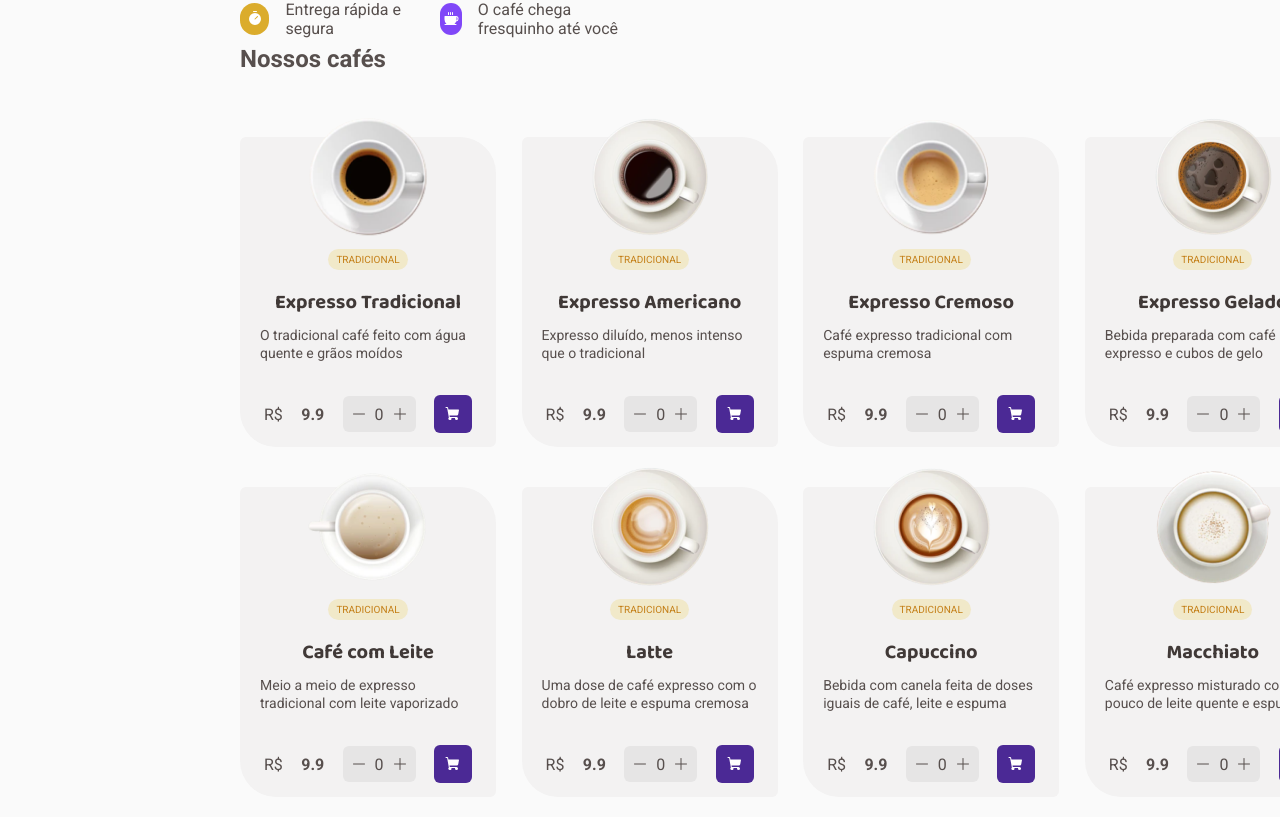
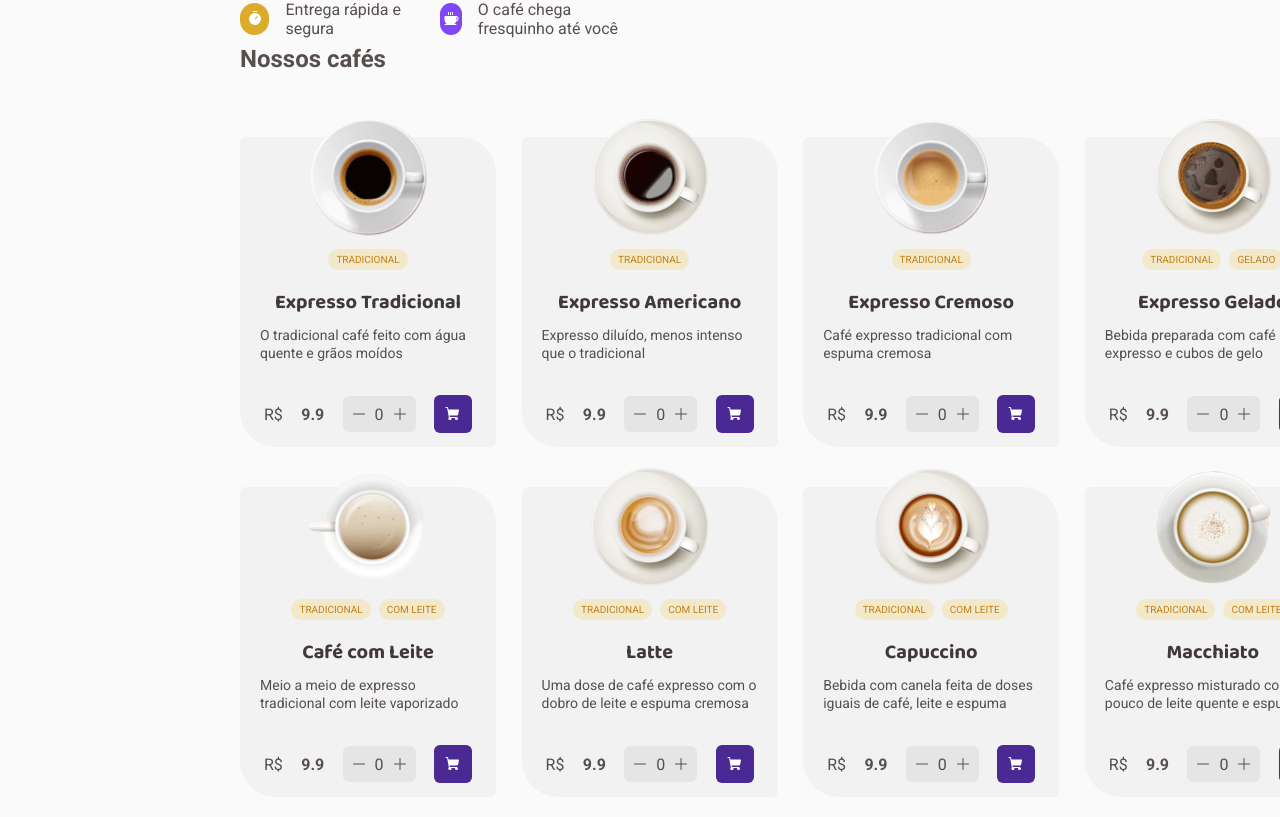
Before and after one commit to Andersonsilvamota/coffee-delivery, a React (Vite) app: page / in a window 1280 px wide. Shown: the part 603-1420 px from the top of the page. Built offline with nearby package versions, Linux system fonts and the light colour scheme.

Commit message:
Exibindo tag dos cafés dinâmicos

```diff
--- a/src/components/Header/styles.js
+++ b/src/components/Header/styles.js
@@ -48,7 +48,7 @@ export const Localization = styled.a`
   border-radius: 6px;
 
 `
-export const Cart = styled.a`
+export const Cart = styled.div`
   background-color: ${props => props.theme.produto['yellow-light']};
   padding: 8px;
   height: 2.5rem;
--- a/src/pages/Home/index.jsx
+++ b/src/pages/Home/index.jsx
@@ -38,13 +38,17 @@ export function Home(){
 
         <h2>Nossos cafés</h2>
         <Styles.ContentCoffe>
-        {console.log(coffees.name)}
         {coffees.map(coffe => (
+          <Styles.CardCoffee key={coffe.id}>
 
-          <Styles.CardCoffee>
-            <div>
+            <div >
               <img src={`/coffes/${coffe.photo}`} width="120" height="120"/>
-              <p className="tag">TRADICIONAL</p>
+              <div className="tags">
+                {coffe.tags.map(tag => (
+                  <p key={`${coffe.id}${tag}`} className="tag">{tag}</p>
+
+                ))}
+              </div>
               <h3>{coffe.name}</h3>
               <p>{coffe.description}</p>
               <footer>
--- a/src/pages/Home/styles.js
+++ b/src/pages/Home/styles.js
@@ -130,7 +130,11 @@ export const CardCoffee = styled.div`
     line-height: 130%;
 
   }
-
+  .tags {
+    display: flex;
+    flex-direction: row;
+    gap: 0.5rem;
+  }
   .tag {
     background-color: ${props => props.theme.produto['yellow-light']};
     color: ${props => props.theme.produto['yellow-dark']};
@@ -140,6 +144,7 @@ export const CardCoffee = styled.div`
     font-size: 10px;
     margin-top: 12px;
     margin-bottom: 16px;
+    text-transform: uppercase;
   }
 
   h3 {
```
